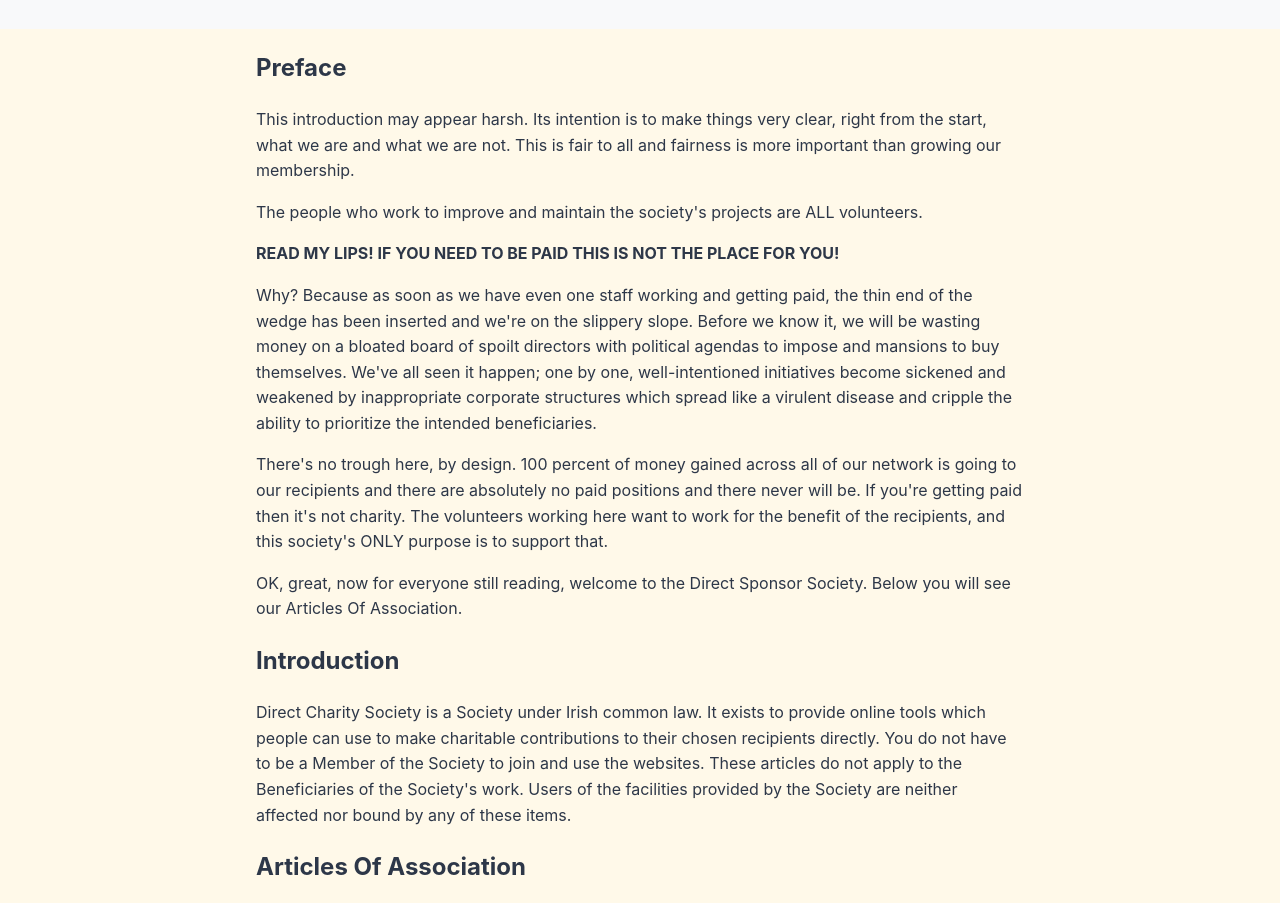
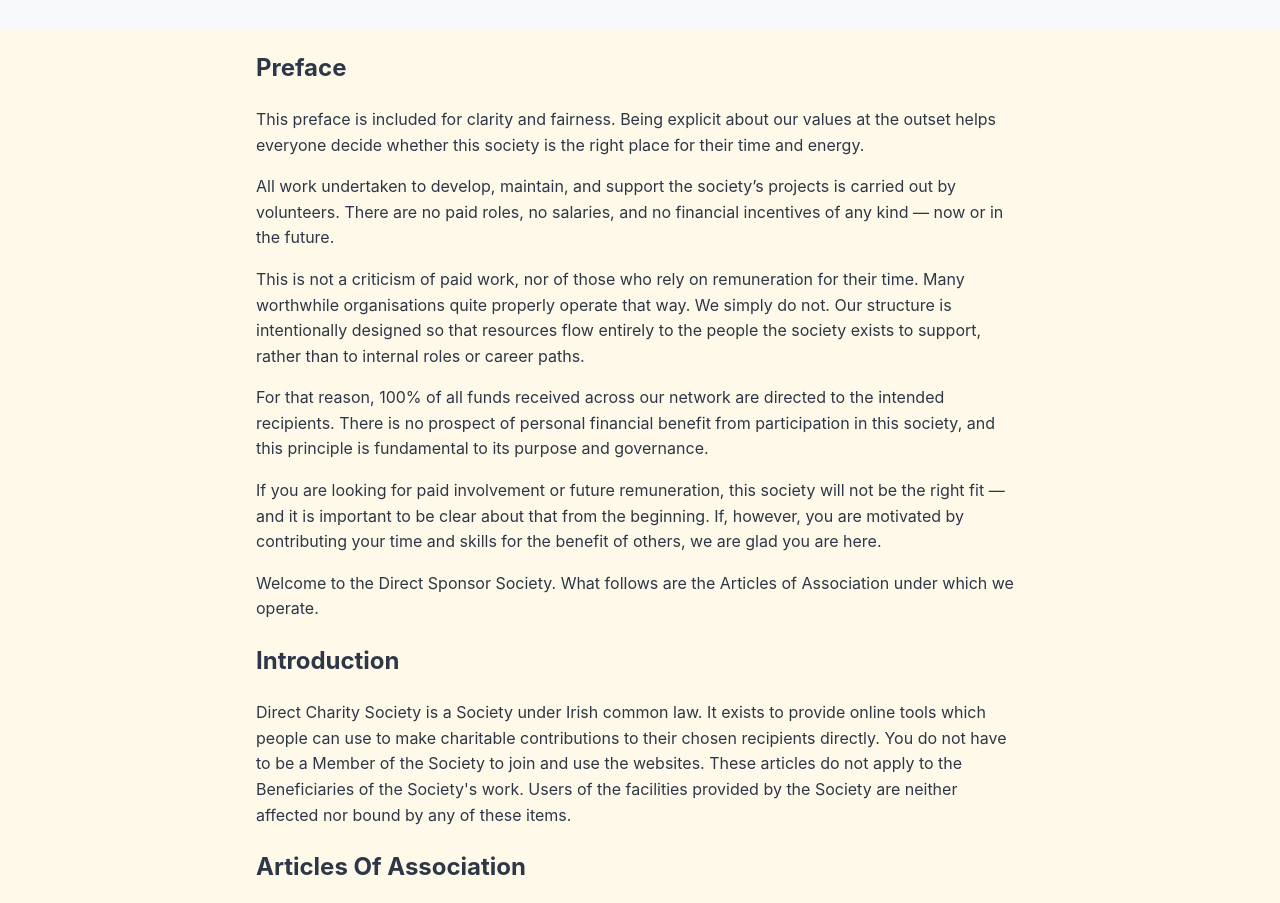
Before and after one commit to DirectSponsor/directsponsor.org, a plain HTML site: page index.html in a window 1280 px wide. Shown: the part 1376-2279 px from the top of the page. Drawn offline with Linux system fonts and the light colour scheme.

Commit message:
intro improvements

```diff
--- a/index.html
+++ b/index.html
@@ -69,12 +69,12 @@
     <!-- Preface Section -->
     <section class="content-section">
         <h1>Preface</h1>
-        <p>This introduction may appear harsh. Its intention is to make things very clear, right from the start, what we are and what we are not. This is fair to all and fairness is more important than growing our membership.</p>
-        <p>The people who work to improve and maintain the society's projects are ALL volunteers.</p>
-        <p><strong>READ MY LIPS! IF YOU NEED TO BE PAID THIS IS NOT THE PLACE FOR YOU!</strong></p>
-        <p>Why? Because as soon as we have even one staff working and getting paid, the thin end of the wedge has been inserted and we're on the slippery slope. Before we know it, we will be wasting money on a bloated board of spoilt directors with political agendas to impose and mansions to buy themselves. We've all seen it happen; one by one, well-intentioned initiatives become sickened and weakened by inappropriate corporate structures which spread like a virulent disease and cripple the ability to prioritize the intended beneficiaries.</p>
-        <p>There's no trough here, by design. 100 percent of money gained across all of our network is going to our recipients and there are absolutely no paid positions and there never will be. If you're getting paid then it's not charity. The volunteers working here want to work for the benefit of the recipients, and this society's ONLY purpose is to support that.</p>
-        <p>OK, great, now for everyone still reading, welcome to the Direct Sponsor Society. Below you will see our Articles Of Association.</p>
+        <p>This preface is included for clarity and fairness. Being explicit about our values at the outset helps everyone decide whether this society is the right place for their time and energy.</p>
+        <p>All work undertaken to develop, maintain, and support the society’s projects is carried out by volunteers. There are no paid roles, no salaries, and no financial incentives of any kind — now or in the future.</p>
+        <p>This is not a criticism of paid work, nor of those who rely on remuneration for their time. Many worthwhile organisations quite properly operate that way. We simply do not. Our structure is intentionally designed so that resources flow entirely to the people the society exists to support, rather than to internal roles or career paths.</p>
+        <p>For that reason, 100% of all funds received across our network are directed to the intended recipients. There is no prospect of personal financial benefit from participation in this society, and this principle is fundamental to its purpose and governance.</p>
+        <p>If you are looking for paid involvement or future remuneration, this society will not be the right fit — and it is important to be clear about that from the beginning. If, however, you are motivated by contributing your time and skills for the benefit of others, we are glad you are here.</p>
+        <p>Welcome to the Direct Sponsor Society. What follows are the Articles of Association under which we operate.</p>
     </section>
 
     <!-- Introduction Section -->
```
